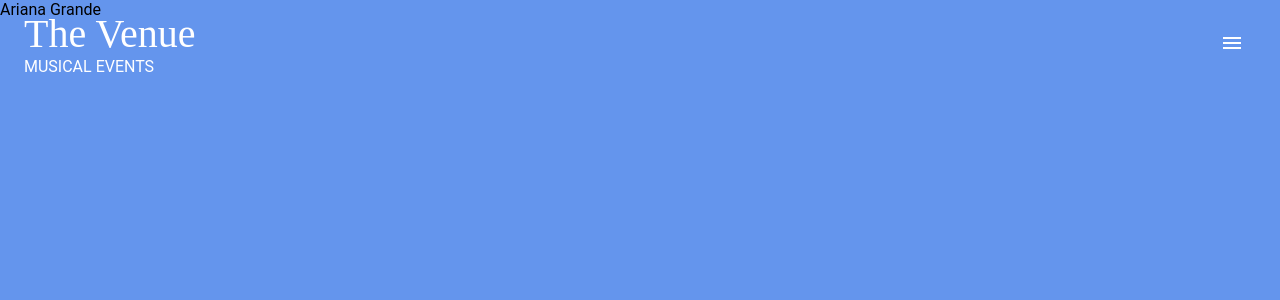
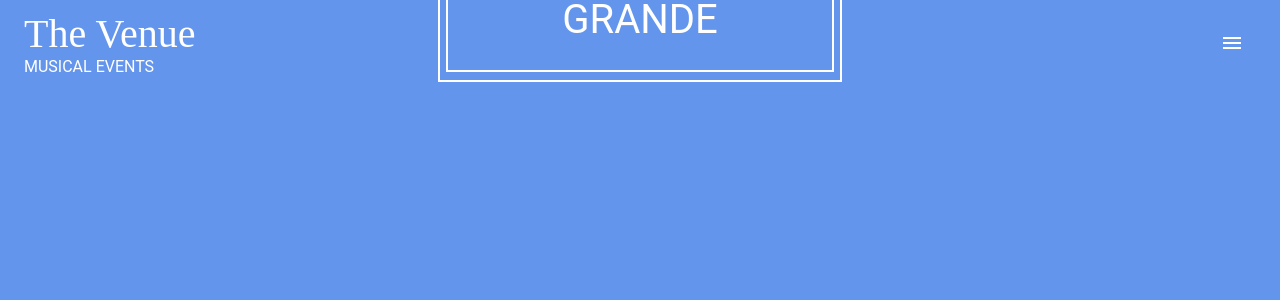
Before and after one commit to Munalula-Sikazwe/the-venue-project, a React (Create React App) app: page / in a window 1280 px wide. Shown: the top 300 px of the page. Built offline with nearby package versions, Linux system fonts and the light colour scheme.

Commit message:
Added react slick to project.

```diff
--- a/package.json
+++ b/package.json
@@ -14,6 +14,7 @@
     "react-scripts": "5.0.0",
     "react-scroll": "^1.8.6",
     "react-slick": "^0.28.1",
+    "slick-carousel": "^1.8.1",
     "web-vitals": "^2.1.4"
   },
   "scripts": {
--- a/src/App.js
+++ b/src/App.js
@@ -1,6 +1,8 @@
 import './resources/styles.css';
 import Header from './components/header_and_footer/header';
 import FeaturedComponent from './components/featured/FeaturedComponent';
+import "~slick-carousel/slick/slick.css";
+import "~slick-carousel/slick/slick-theme.css";
 const App = ()=> {
   return (
     <div className="App" style={{height:"1500px",background:"cornflowerblue"}}>
--- a/src/components/featured/FeaturedComponent.jsx
+++ b/src/components/featured/FeaturedComponent.jsx
@@ -1,18 +1,10 @@
-import React from 'react';
-
-export default function
-() {
+import React from "react";
+export default function () {
   return (
-    <div style={{position:"relative"}}>
-
-<div className={"artists_name"}>
-    <div
-    className={"wrapper"}
-    >
-Ariana Grande
+    <div style={{ position: "relative" }}>
+      <div className="artist_name">
+        <div className="wrapper">Ariana Grande</div>
+      </div>
     </div>
-
-</div>
-    </div>
-  )
+  );
 }
```
Also changed, not shown: 1 other file (tests, documents, lock files or other folders).
